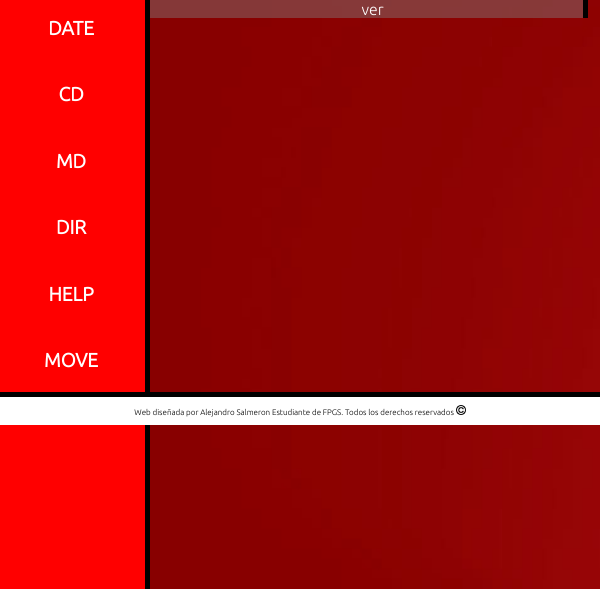
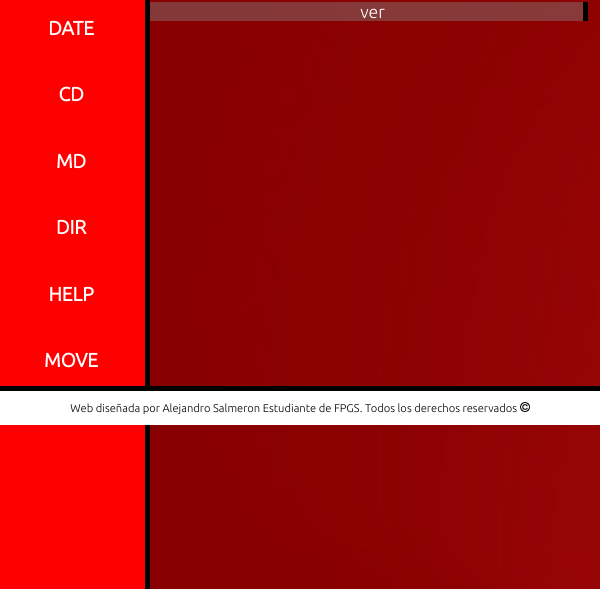
Before and after one commit to asalmeronh32/iso_llma, a plain HTML site: page index.html in a window 600 px wide. Shown: the part 375-964 px from the top of the page. Drawn offline with Linux system fonts and the light colour scheme.

Commit message:
finalizado

```diff
--- a/css/style.css
+++ b/css/style.css
@@ -92,8 +92,6 @@ i{
 
 }
 
-
-
 .menu-izq .menu-element a{
   color: white;
   text-align: center;
@@ -136,12 +134,13 @@ h2{
 footer{
   position: fixed;
   bottom: 0%;
+  font-size: 70%;
   background-color: white;
   border-top: 5px solid black;
-  font-size: 50%;
   width: 100%;
   text-align: center;
 }
+
 
 .contenedor img{
   padding: 2%;
@@ -151,7 +150,7 @@ footer{
 }
 
 .contenedor p{
-  font-size: 120%;
+  font-size: 160%;
   border-left: 5px solid black;
   border-right: 5px solid black;
   background-color: rgba(128, 128, 128, 0.438);
@@ -211,7 +210,7 @@ footer{
   }
 
   p{
-    font-size: 100%;
+    font-size: 160%;
   }
 
   .contenedor h1{
@@ -235,7 +234,11 @@ footer{
   }
 
   .contenedor p{
-    font-size: 90%;
+    font-size: 100%;
+  }
+
+  footer{
+    font-size: 40%;
   }
 
 }
@@ -295,7 +298,7 @@ footer{
   }
 
   p{
-    font-size: 150%;
+    font-size: 140%;
   }
 
   .contenedor h1{
@@ -310,9 +313,10 @@ footer{
     width: 100%
   }
 
-  p{
-    font-size: 100%;
-  }
+footer{
+  font-size: 50%;
+}
+
 }
 
 .contenedor h2{
```
